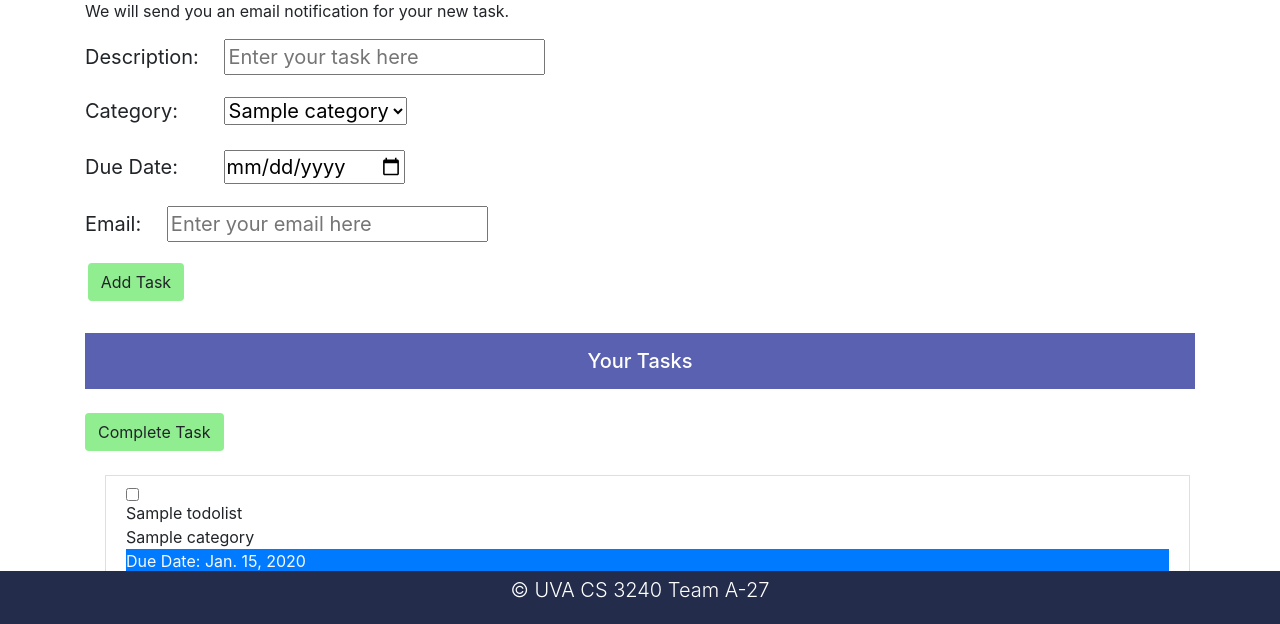
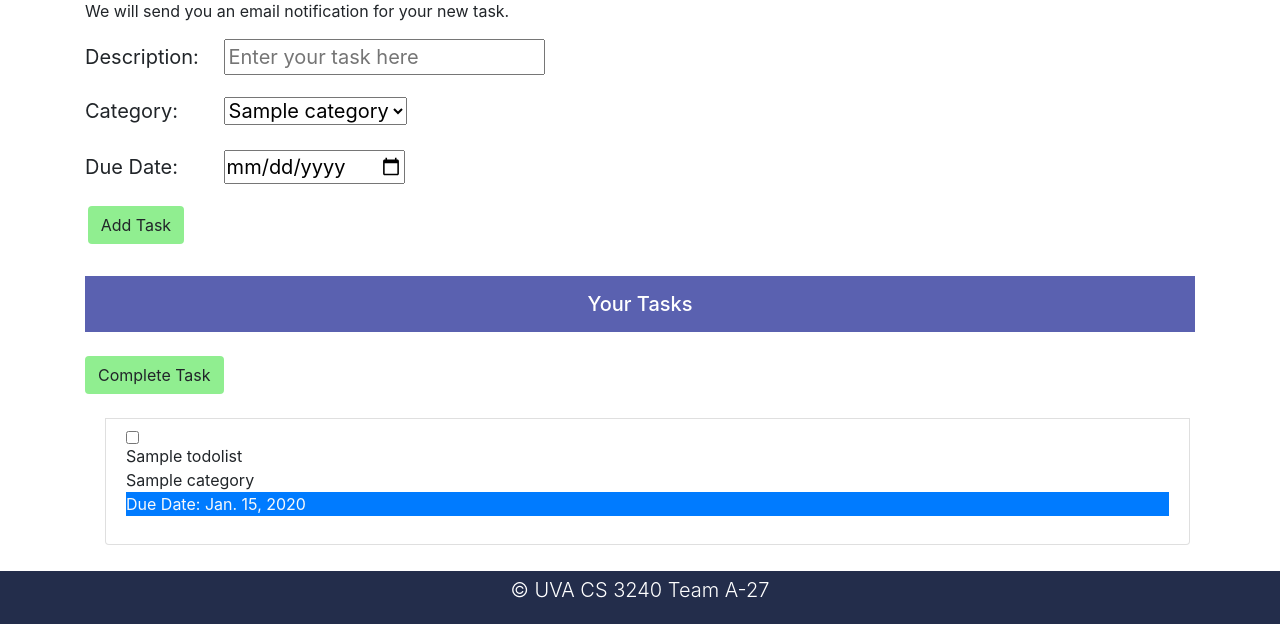
Before and after one commit to geetan-gandhe/assignment-organizer, a Django app: page /index in a window 1280 px wide. Shown: the part 175-799 px from the top of the page. Run offline with Django 3.2, Linux system fonts and the light colour scheme; a user stored in the database is signed in; tables that the repository leaves empty hold one stand-in row (values such as "Sample post"); some libraries are stand-ins or nearby versions.

Commit message:
email polish

```diff
--- a/organizer/templates/organizer/index.html
+++ b/organizer/templates/organizer/index.html
@@ -44,13 +44,6 @@
                     <input style="margin-left:40px" type="date" id="dueDate" class="taskDate" name="date" required>
                     </blockquote>
                 </div>
-
-                <div class="inputContainer">
-                    <blockquote class="blockquote text-left">
-                        <label for="email">Email:      </label>
-                        <input style="margin-left:20px" type="text" id="email" class="email" placeholder="Enter your email here" name="email">
-                    </blockquote>
-                    </div>
 
                 <div class="row">
                     <blockquote class="blockquote text-left">
--- a/organizer/tests.py
+++ b/organizer/tests.py
@@ -209,6 +209,10 @@ class ToDoTest(TestCase):
         test_todo = TodoList.objects.get(content='alpha')
         self.assertNotEqual(len(test_todo.title), 0)
 
+    def test_todo_http(self):
+        response = self.client.get('/index')
+        self.assertEqual(response.status_code, 302)
+
     def test_todo_max(self):
         test_cat = Category.objects.create(name='cat1')
         test_todo = TodoList.objects.create(title='title',
```
